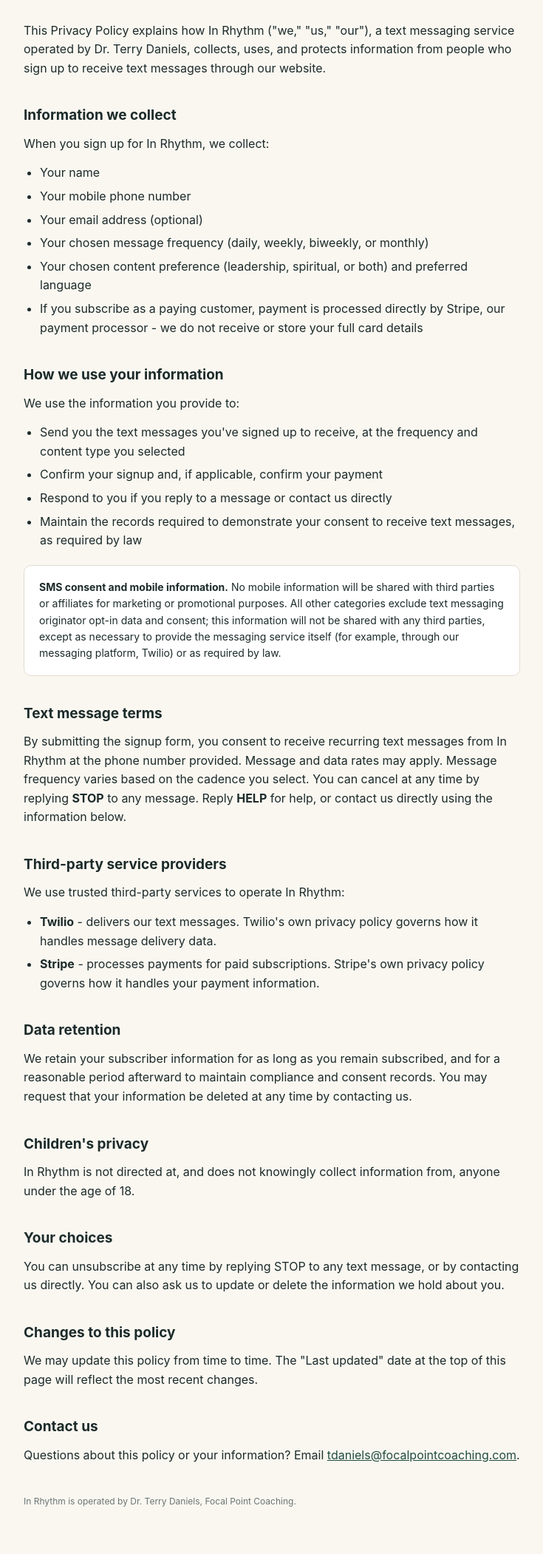
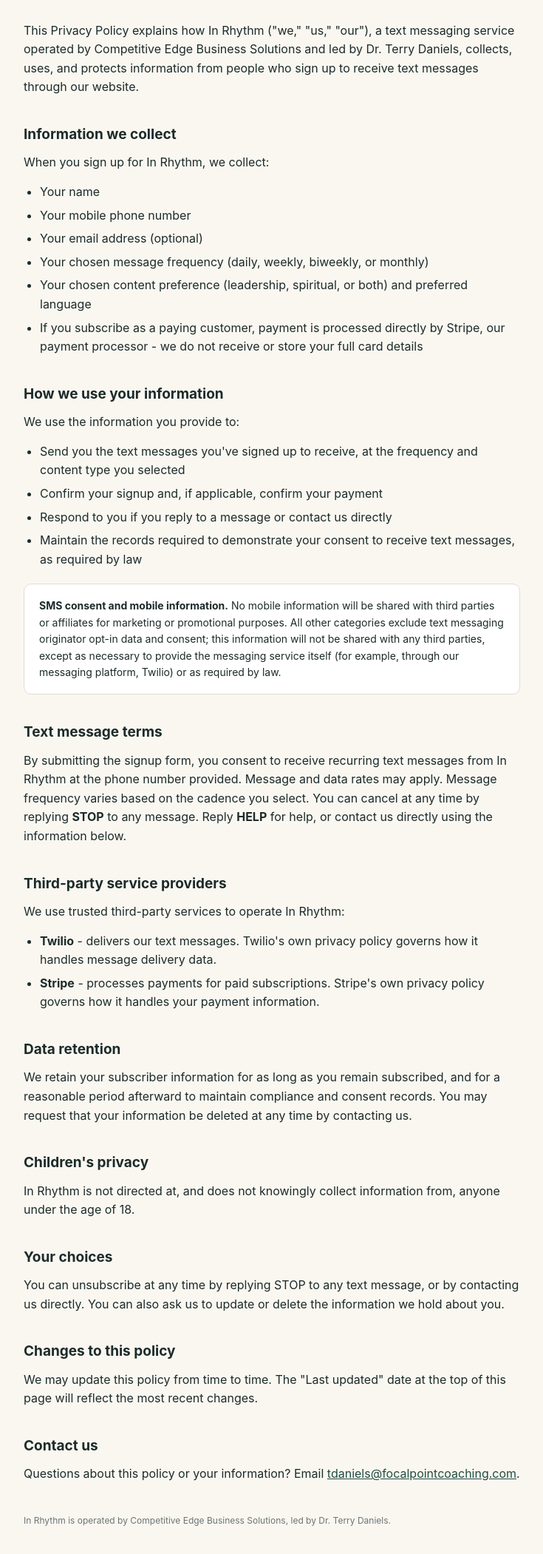
Before and after one commit to inRhythm-coder/in-Rhythm, a website: page public/privacy.html in a window 1280 px wide. Shown: the part 143-2244 px from the top of the page at 74% size, without its empty margins (272-1007 px from the left). Drawn offline with Linux system fonts and the light colour scheme.

Commit message:
Update operator name to Competitive Edge Business Solutions to match Twilio brand registration

```diff
--- a/public/privacy.html
+++ b/public/privacy.html
@@ -43,7 +43,7 @@
   <h1>Privacy Policy</h1>
   <p class="updated">Last updated August 31, 2026</p>
 
-  <p>This Privacy Policy explains how In Rhythm ("we," "us," "our"), a text messaging service operated by Dr. Terry Daniels, collects, uses, and protects information from people who sign up to receive text messages through our website.</p>
+  <p>This Privacy Policy explains how In Rhythm ("we," "us," "our"), a text messaging service operated by Competitive Edge Business Solutions and led by Dr. Terry Daniels, collects, uses, and protects information from people who sign up to receive text messages through our website.</p>
 
   <h2>Information we collect</h2>
   <p>When you sign up for In Rhythm, we collect:</p>
@@ -94,7 +94,7 @@
   <h2>Contact us</h2>
   <p>Questions about this policy or your information? Email <a href="mailto:tdaniels@focalpointcoaching.com">tdaniels@focalpointcoaching.com</a>.</p>
 
-  <p class="fine">In Rhythm is operated by Dr. Terry Daniels, Focal Point Coaching.</p>
+  <p class="fine">In Rhythm is operated by Competitive Edge Business Solutions, led by Dr. Terry Daniels.</p>
 </div>
 </body>
 </html>
```
Also changed, not shown: public/terms.html (+2 -2 lines).
